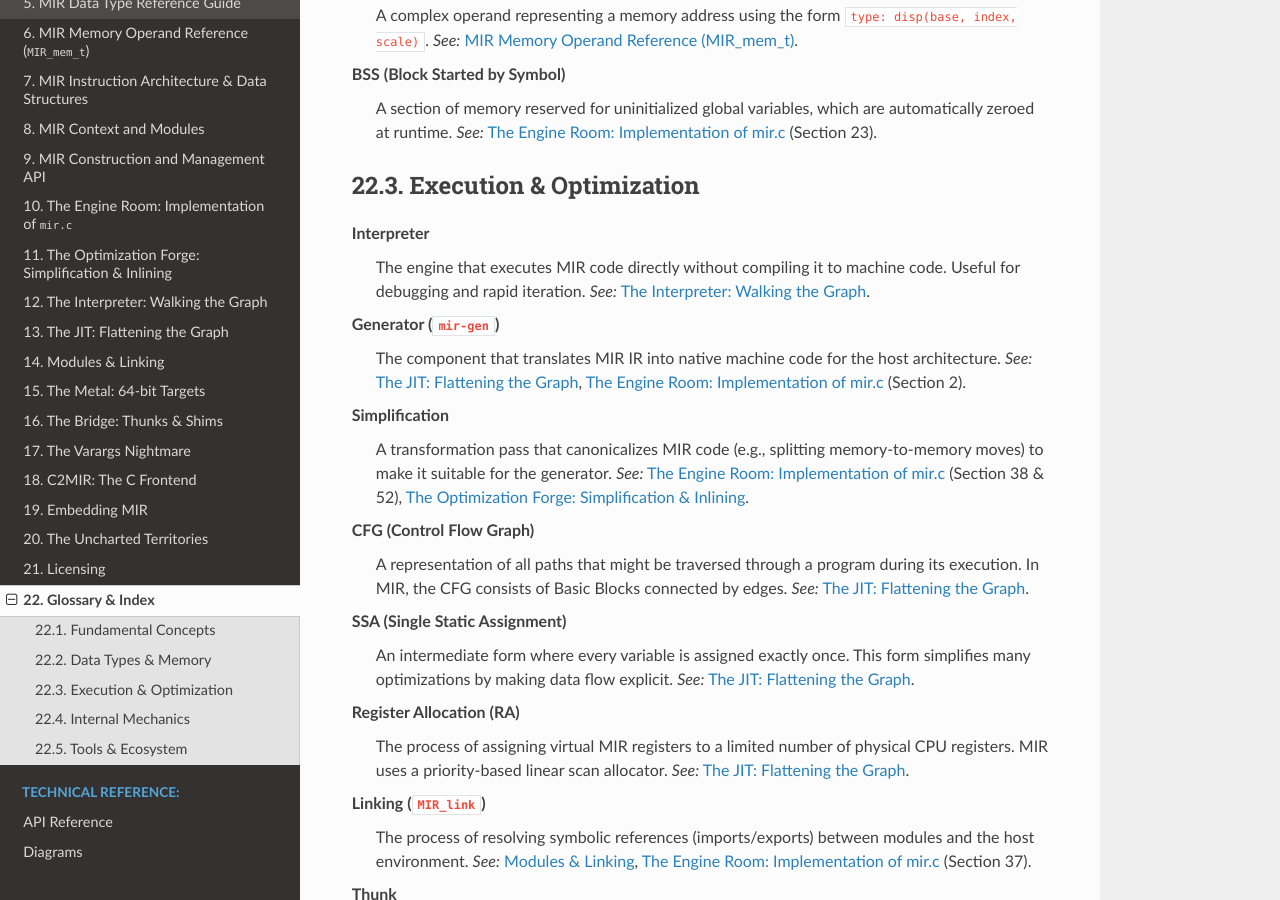
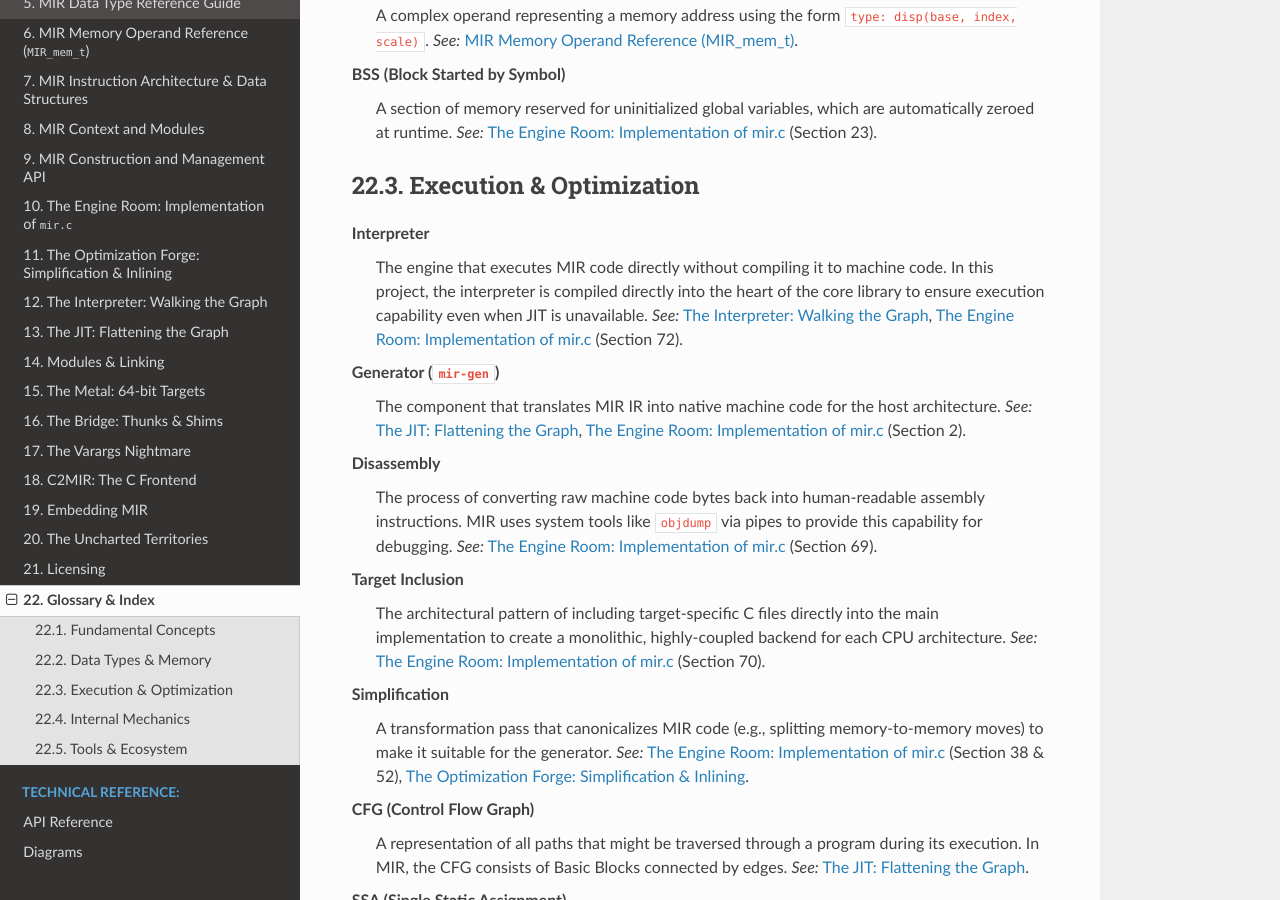
Before and after one commit to cyrilmhansen/mir-sys, a Sphinx documentation site: the page built from doc/99_glossary.rst, in a window 1280 px wide and 900 px high, scrolled down 1309 px. Built offline with Sphinx 7.4.7 and the Read the Docs theme 3.1.0, drawn with Linux system fonts in a browser that asks for light colours.

Commit message:
Docs: update glossary with disassembly and target terms

```diff
--- a/doc/99_glossary.rst
+++ b/doc/99_glossary.rst
@@ -53,12 +53,20 @@ Execution & Optimization
 ------------------------
 
 Interpreter
-    The engine that executes MIR code directly without compiling it to machine code. Useful for debugging and rapid iteration.
-    *See:* :doc:`03_interpreter`.
+    The engine that executes MIR code directly without compiling it to machine code. In this project, the interpreter is compiled directly into the heart of the core library to ensure execution capability even when JIT is unavailable.
+    *See:* :doc:`03_interpreter`, :doc:`19_mir_implementation` (Section 72).
 
 Generator (``mir-gen``)
     The component that translates MIR IR into native machine code for the host architecture.
     *See:* :doc:`04_jit_pipeline`, :doc:`19_mir_implementation` (Section 2).
+
+Disassembly
+    The process of converting raw machine code bytes back into human-readable assembly instructions. MIR uses system tools like ``objdump`` via pipes to provide this capability for debugging.
+    *See:* :doc:`19_mir_implementation` (Section 69).
+
+Target Inclusion
+    The architectural pattern of including target-specific C files directly into the main implementation to create a monolithic, highly-coupled backend for each CPU architecture.
+    *See:* :doc:`19_mir_implementation` (Section 70).
 
 Simplification
     A transformation pass that canonicalizes MIR code (e.g., splitting memory-to-memory moves) to make it suitable for the generator.
```
